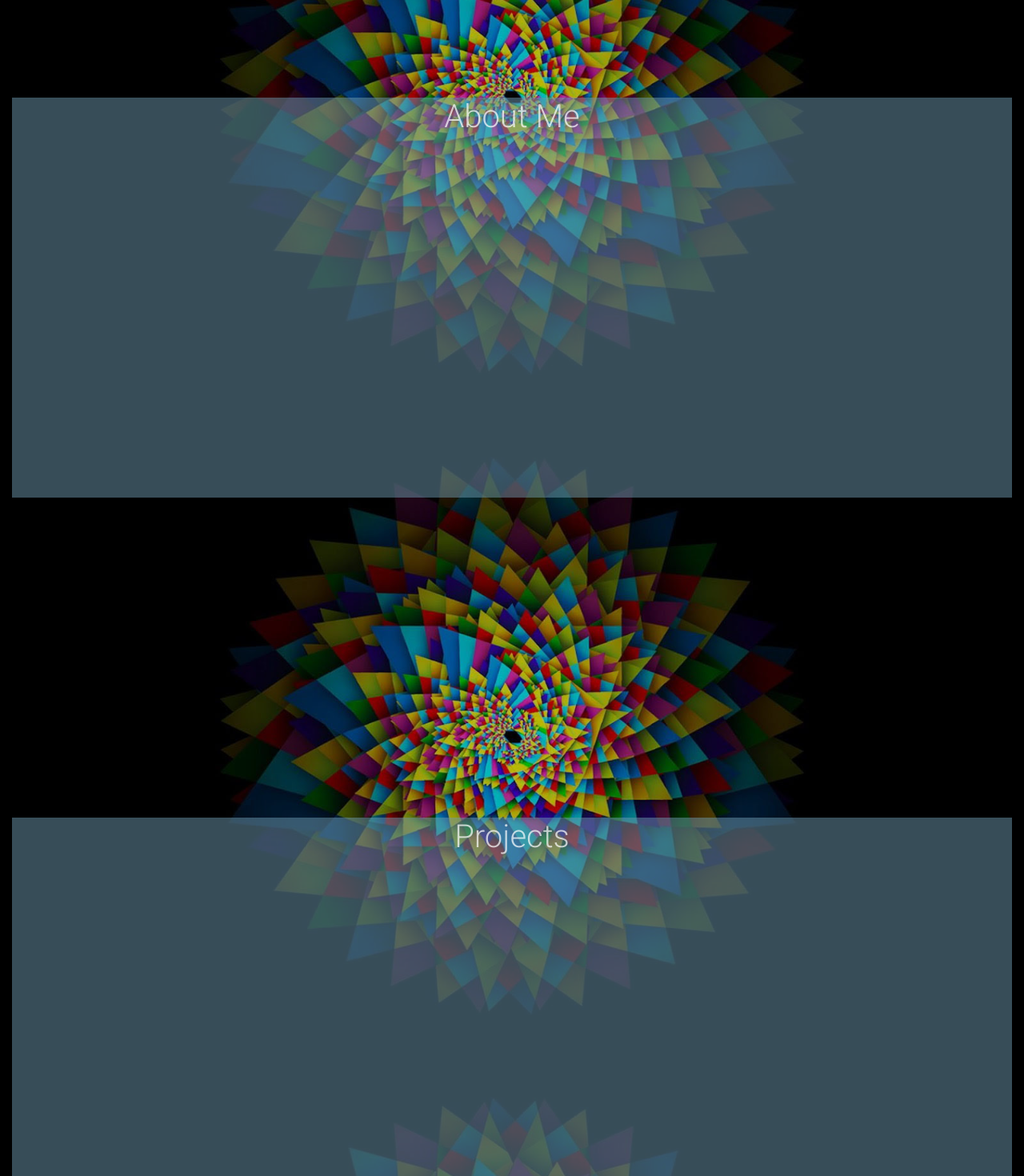
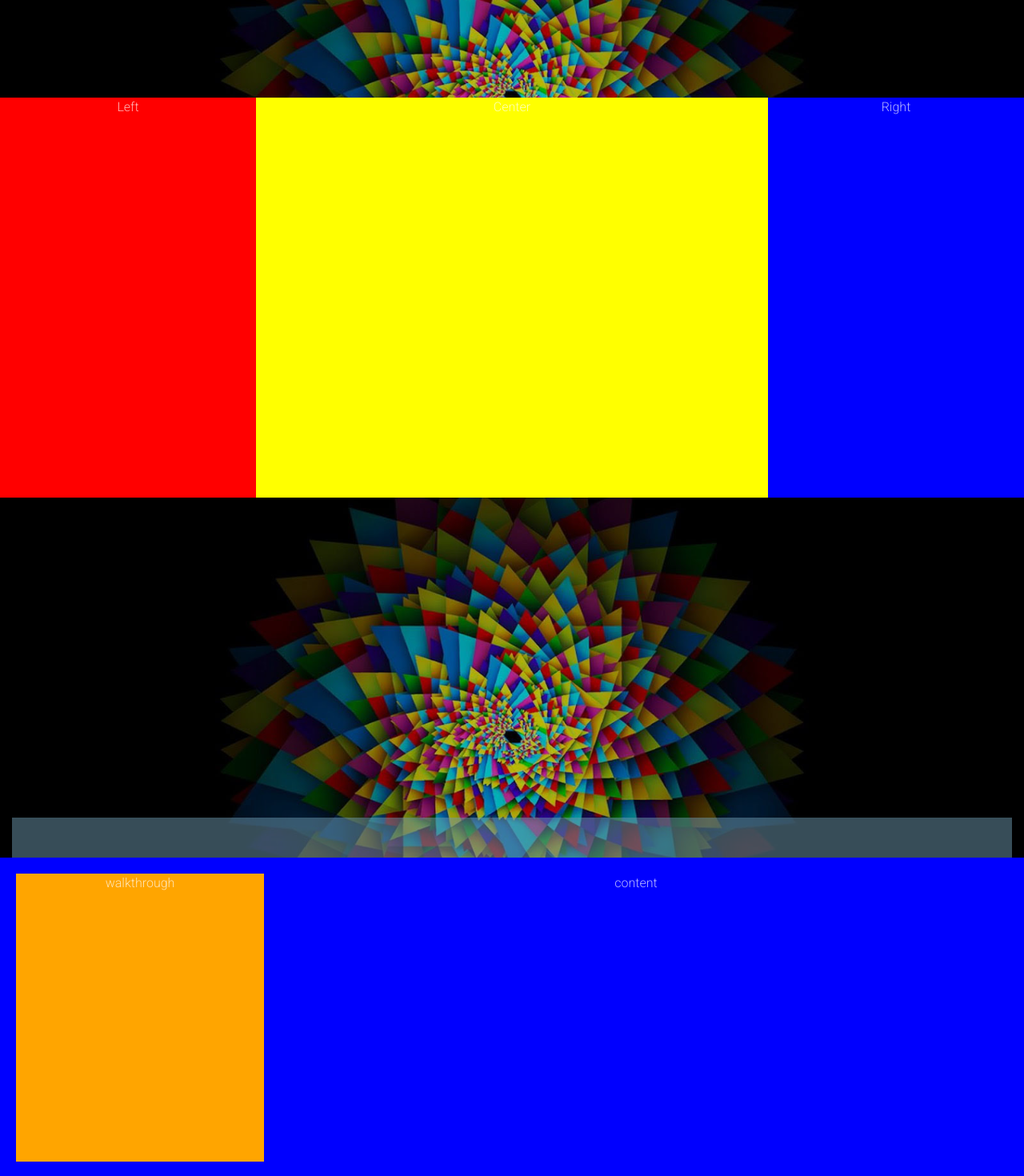
Before and after one commit to giblerw/Weston-Gibler-Portfolio, a React (Create React App) app: page / in a window 1280 px wide. Shown: the part 1080-2550 px from the top of the page at 80% size. Built offline with nearby package versions, Linux system fonts and the light colour scheme.

Commit message:
layed out about and project sections. Added resume to cv section

```diff
--- a/src/App.css
+++ b/src/App.css
@@ -89,14 +89,55 @@
   min-height: 500px;
 }
 
+.about-left{
+  background-color: red;
+}
+
+.about-center{
+  background-color: yellow;
+}
+
+.about-right{
+  background-color: blue;
+}
+
 .projects_content {
   background-color: rgba(110,153,175,0.5);
   margin-top: 400px;
-  min-height: 500px;
+  padding-top: 50px;
 }
+
+.project_row_left {
+  min-height: 400px;
+  padding:20px;
+  background-color: blue;
+  margin-bottom: 30px;
+}
+
+.project_row_right {
+  min-height: 400px;
+  padding:20px;
+  margin-bottom: 30px;
+  background-color: red;
+}
+
+.project-left, .project-right {
+  background-color: orange;
+  min-height: 100%;
+  width: 100%;
+}
+
 
 .cv_content {
   background-color: rgba(110,153,175,0.5);
   margin-top: 400px;
-  min-height: 500px;
 }
+
+.resume {
+  background-image: url("./assets/WestonGiblerResume.png");
+  background-position: center;
+  background-repeat: no-repeat;
+  background-size: contain;
+  height: 75vh;
+  width: 100%;
+}
--- a/src/App.js
+++ b/src/App.js
@@ -12,18 +12,16 @@ class App extends Component {
   render() {
     return (
       <div className="App parallax">
-        <div className="container content">
-            <Nav
-            className="row"
-            />
+        <div className="container-fluid content">
+            <Nav className="row"/>
 
             <Welcome className="row"/>
 
-            <About className="row" />
+            <About />
 
-            <Projects className="row" />
+            <Projects />
 
-            <CV className="row" />
+            <CV />
 
             <Footer className="row" />
         </div>
--- a/src/components/About.jsx
+++ b/src/components/About.jsx
@@ -3,8 +3,10 @@ import React, { Component } from 'react';
 class About extends Component {
   render() {
     return(
-      <div className="about_content">
-        <h1>About Me</h1>
+      <div className="about_content row">
+        <div className="col-md-3 about-left">Left</div>
+        <div className="col-md-6 about-center">Center</div>
+        <div className="col-md-3 about-right">Right</div>
       </div>
     )
   }
--- a/src/components/CV.jsx
+++ b/src/components/CV.jsx
@@ -5,6 +5,7 @@ class CV extends Component {
     return(
       <div className="cv_content">
         <h1>R&#233;sum&#233;</h1>
+        <div className="resume"></div>
       </div>
     )
   }
--- a/src/components/Nav.jsx
+++ b/src/components/Nav.jsx
@@ -14,6 +14,13 @@ import {
   } from 'mdbreact';
 
 import { BrowserRouter as Router } from 'react-router-dom';
+
+const Socials = () => (
+  <span className="social-icons">
+  <a href="" className="linked">1</a>
+  <a href="" className="github">2</a>
+  </span>
+)
 
 class Nav extends Component {
     constructor(props) {
@@ -34,13 +41,11 @@ class Nav extends Component {
         return (
             <Router>
                 <Navbar light expand="md" fixed="top" scrolling>
-                    <NavbarBrand className="logo" href="/">
-
-                    </NavbarBrand>
+                    <NavbarBrand className="logo" href="/"></NavbarBrand>
                     { !this.state.isWideEnough && <NavbarToggler onClick = { this.onClick } />}
                     <Collapse isOpen = { this.state.collapse } navbar>
                         <NavbarNav left>
-
+                          <Socials />
                         </NavbarNav>
                         <NavbarNav right>
                           <NavItem>
--- a/src/components/Projects.jsx
+++ b/src/components/Projects.jsx
@@ -4,7 +4,26 @@ class Projects extends Component {
   render() {
     return(
       <div className="projects_content">
-        <h1>Projects</h1>
+        <div className="row project_row_left">
+          <div className="col-md-3 project-left">walkthrough</div>
+          <div className="col-md-9 project-center">content</div>
+        </div>
+        <div className="row project_row_right">
+          <div className="col-md-9 project-center">content</div>
+          <div className="col-md-3 project-right">walkthrough</div>
+        </div>
+        <div className="row project_row_left">
+          <div className="col-md-3 project-left">walkthrough</div>
+          <div className="col-md-9 project-center">content</div>
+        </div>
+        <div className="row project_row_right">
+          <div className="col-md-9 project-center">content</div>
+          <div className="col-md-3 project-right">walkthrough</div>
+        </div>
+        <div className="row project_row_left">
+          <div className="col-md-3 project-left">walkthrough</div>
+          <div className="col-md-9 project-center">content</div>
+        </div>
       </div>
     )
   }
```
